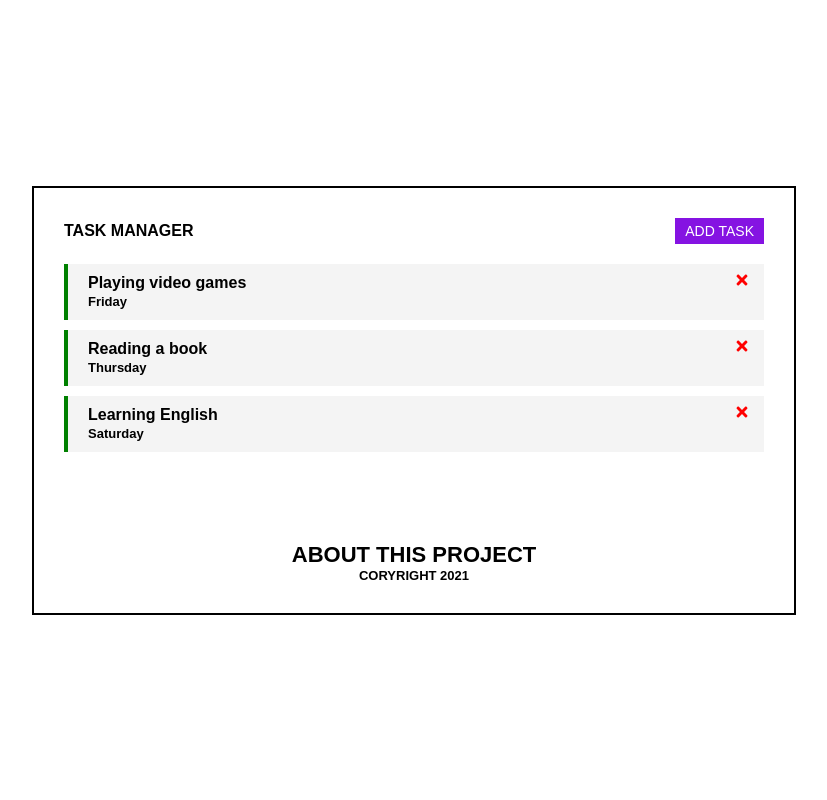
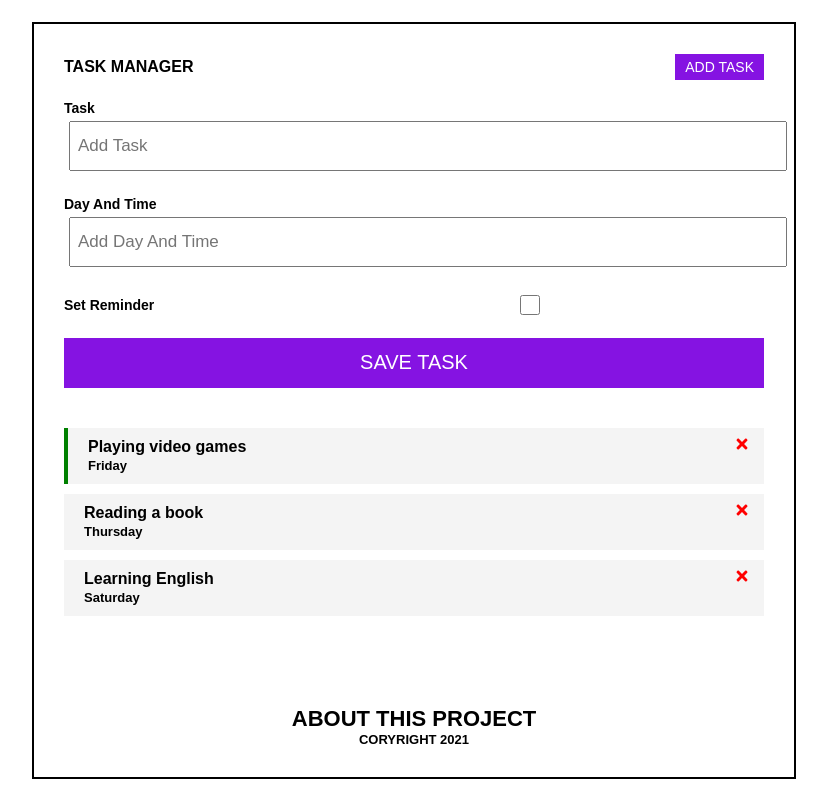
Before and after one commit to VengerAlex/TaskAdder-w-FakeServer, a React (Create React App) app: page / in a window 1280 px wide. Shown: the whole page, without its empty margins (226-1053 px from the left). Built offline with nearby package versions, Linux system fonts and the light colour scheme.

Commit message:
feat: added form

```diff
--- a/src/App.js
+++ b/src/App.js
@@ -1,6 +1,7 @@
 import Header from "./components/Header";
 import Tasks from './components/Tasks';
 import Footer from './components/Footer';
+import AddTask from "./components/AddTask";
 import { useState } from 'react'
 
 const App = () => {
@@ -25,13 +26,29 @@ const App = () => {
     }
   ])
 
+  //DeleteTasks
+  const deleteTasks = id => {
+    setTasks(tasks.filter(el => el.id !== id))
+  }
+
+  //toggleReminder
+  const toggleReminder = (id) => {
+    setTasks(tasks.map((el) => el.id === id ? { ...el, reminder: !el.reminder } : el))
+  }
+
+  //AddTask
+  const addTask = task => {
+    console.log(task);
+  }
+
   const tasksIsEmpty = 'There is no task\'s for today';
 
   return (
     <div className="container">
       <Header />
+      <AddTask onAdd={addTask} />
       {tasks.length > 0 ?
-        (<Tasks tasks={tasks} />) :
+        (<Tasks tasks={tasks} onDelete={deleteTasks} onToggle={toggleReminder} />) :
         (<div style={{ fontSize: '20px', fontWeight: '600', textAlign: 'center', marginTop: '60px' }}>
           {tasksIsEmpty}</div>)}
       <Footer />
--- /dev/null
+++ b/src/components/AddTask.jsx
@@ -0,0 +1,42 @@
+import { useState } from 'react'
+
+const AddTask = ({ onAdd }) => {
+	const [text, setText] = useState('');
+	const [day, setDay] = useState('');
+	const [reminder, setReminder] = useState(false);
+
+	const onSubmit = (e) => {
+		e.preventDefault();
+
+		if (!text) {
+			alert('Pls add your data')
+			return
+		}
+
+		onAdd({ text, day, reminder })
+	}
+
+
+	return (
+		<div>
+			<form className="form" onSubmit={onSubmit}>
+				<div className="form-control">
+					<label>Task</label>
+					<input type="text" placeholder='Add Task' value={text} onChange={(e) => setText(e.target.value)} />
+				</div>
+				<div className="form-control">
+					<label>Day And Time</label>
+					<input type="text" placeholder='Add Day And Time' value={day} onChange={(e) => setDay(e.target.value)} />
+				</div>
+				<div className="form-control-check">
+					<label>Set Reminder</label>
+					<input type="checkbox" checked={reminder} onChange={(e) => setReminder(e.currentTarget.checked)} />
+				</div>
+
+				<input value="Save Task" className="btn-submit" type="submit" />
+			</form>
+		</div>
+	)
+}
+
+export default AddTask
--- a/src/components/Task.jsx
+++ b/src/components/Task.jsx
@@ -1,9 +1,11 @@
 import { FaTimes } from 'react-icons/fa'
 
-const Task = ({ task }) => {
+const Task = ({ task, onDelete, onToggle }) => {
 	return (
-		<div className="task">
-			<h4>{task.text} <span className="close"><FaTimes /></span></h4>
+		<div className={`task ${task.reminder ? 'reminder' : ''}`} onDoubleClick={() => onToggle(task.id)}>
+			<h4>{task.text}
+				<span className="close"><FaTimes onClick={() => onDelete(task.id)} /></span>
+			</h4>
 			<span className="date">{task.day}</span>
 		</div>
 	)
--- a/src/components/Tasks.jsx
+++ b/src/components/Tasks.jsx
@@ -1,10 +1,10 @@
 import Task from "./Task"
 
-const Tasks = ({ tasks }) => {
+const Tasks = ({ tasks, onDelete, onToggle }) => {
 	return (
 		<div className="task-wrapper">
 			{tasks.map((task, index) => (
-				<Task key={index} task={task} />
+				<Task key={index} task={task} onDelete={onDelete} onToggle={onToggle} />
 			))}
 		</div>
 	)
--- a/src/index.css
+++ b/src/index.css
@@ -55,6 +55,8 @@ h1,h2,h3,h4,h5,h6,p{
   margin-bottom: 10px;
   padding: 10px 20px;
   cursor: pointer;
+}
+.reminder{
   border-left: 4px solid green;
 }
 .task-date{
@@ -83,3 +85,44 @@ h1,h2,h3,h4,h5,h6,p{
   right: 2%;
   color: red;
 }
+
+.form {
+  margin-bottom: 40px;
+}
+.form-control {
+  margin: 20px 0;
+}
+label {
+  display: block;
+  font-size: 14px;
+  font-weight: 600;
+}
+.form-control input {
+  width: 100%;
+  height: 40px;
+  margin: 5px;
+  padding: 3px 7px;
+  font-size: 17px;
+}
+.form-control-check {
+  display: flex;
+  align-items: center;
+  justify-content: space-between;
+}
+.form-control-check label {
+  flex: 1;
+}
+.form-control-check input {
+  flex: 2;
+  height: 20px;
+}
+.btn-submit{
+  margin-top: 20px;
+  height: 50px;
+  text-transform: uppercase;
+  font-size: 20px;
+  color: white;
+  width: 100%;
+  border: none;
+  background-color: rgb(133, 19, 226);
+}
```
